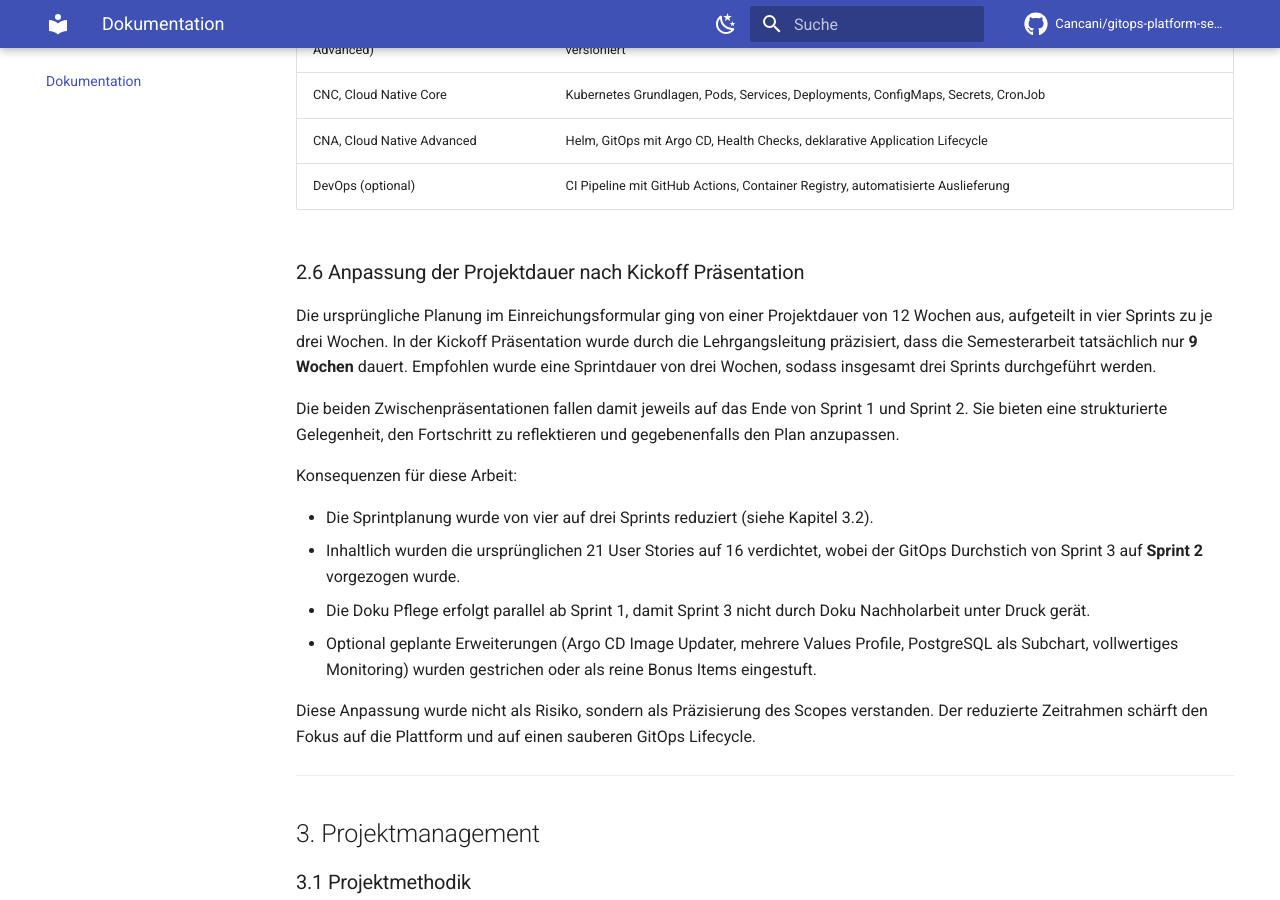
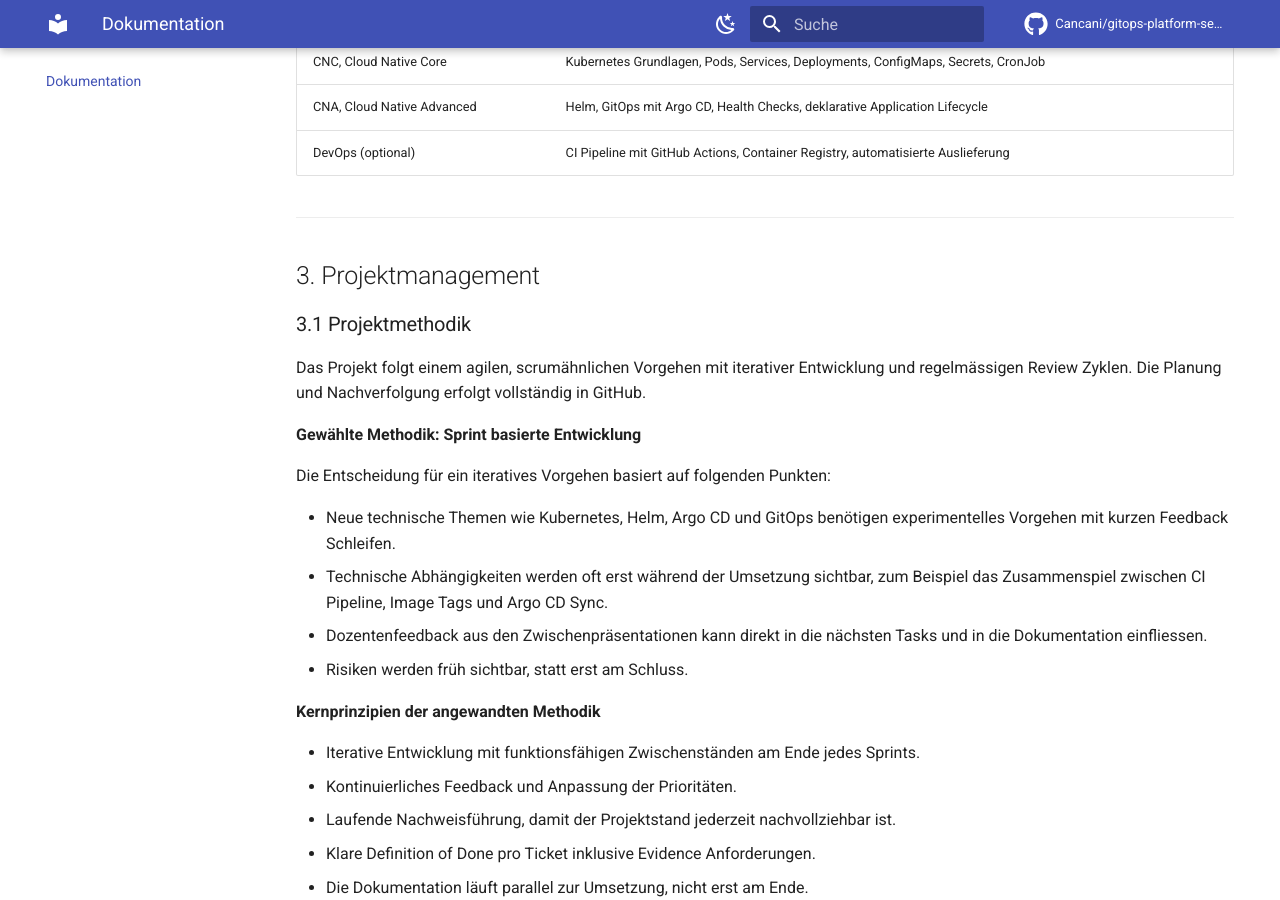
Before and after one commit to Cancani/gitops-platform-semesterarbeit5, an MkDocs documentation site: the page built from docs/dokumentation.md, in a window 1280 px wide and 900 px high, scrolled down 6857 px. Built offline with MkDocs 1.6.1 and Material for MkDocs 9.7.7, drawn with Linux system fonts in a browser that asks for light colours; comment, search, counter and statistics services are not loaded; some of the changed text lies outside the part shown.

Commit message:
docs: Kapitel 2.6 entfernt, wurde verschoben

```diff
--- a/docs/dokumentation.md
+++ b/docs/dokumentation.md
@@ -45,7 +45,6 @@
     - [2.3.1 SMART Ziele](#231-smart-ziele)
     - [2.4 Abgrenzung](#24-abgrenzung)
     - [2.5 Themenfeldabdeckung](#25-themenfeldabdeckung)
-    - [2.6 Anpassung der Projektdauer nach Kickoff Präsentation](#26-anpassung-der-projektdauer-nach-kickoff-präsentation)
   - [3. Projektmanagement](#3-projektmanagement)
     - [3.1 Projektmethodik](#31-projektmethodik)
     - [3.2 Sprintstruktur im Detail](#32-sprintstruktur-im-detail)
@@ -182,21 +181,6 @@ Bewusst nicht im Scope:
 | CNC, Cloud Native Core | Kubernetes Grundlagen, Pods, Services, Deployments, ConfigMaps, Secrets, CronJob |
 | CNA, Cloud Native Advanced | Helm, GitOps mit Argo CD, Health Checks, deklarative Application Lifecycle |
 | DevOps (optional) | CI Pipeline mit GitHub Actions, Container Registry, automatisierte Auslieferung |
-
-### 2.6 Anpassung der Projektdauer nach Kickoff Präsentation
-
-Die ursprüngliche Planung im Einreichungsformular ging von einer Projektdauer von 12 Wochen aus, aufgeteilt in vier Sprints zu je drei Wochen. In der Kickoff Präsentation wurde durch die Lehrgangsleitung präzisiert, dass die Semesterarbeit tatsächlich nur **9 Wochen** dauert. Empfohlen wurde eine Sprintdauer von drei Wochen, sodass insgesamt drei Sprints durchgeführt werden.
-
-Die beiden Zwischenpräsentationen fallen damit jeweils auf das Ende von Sprint 1 und Sprint 2. Sie bieten eine strukturierte Gelegenheit, den Fortschritt zu reflektieren und gegebenenfalls den Plan anzupassen.
-
-Konsequenzen für diese Arbeit:
-
-- Die Sprintplanung wurde von vier auf drei Sprints reduziert (siehe Kapitel 3.2).
-- Inhaltlich wurden die ursprünglichen 21 User Stories auf 16 verdichtet, wobei der GitOps Durchstich von Sprint 3 auf **Sprint 2** vorgezogen wurde.
-- Die Doku Pflege erfolgt parallel ab Sprint 1, damit Sprint 3 nicht durch Doku Nachholarbeit unter Druck gerät.
-- Optional geplante Erweiterungen (Argo CD Image Updater, mehrere Values Profile, PostgreSQL als Subchart, vollwertiges Monitoring) wurden gestrichen oder als reine Bonus Items eingestuft.
-
-Diese Anpassung wurde nicht als Risiko, sondern als Präzisierung des Scopes verstanden. Der reduzierte Zeitrahmen schärft den Fokus auf die Plattform und auf einen sauberen GitOps Lifecycle.
 
 ---
 
```
